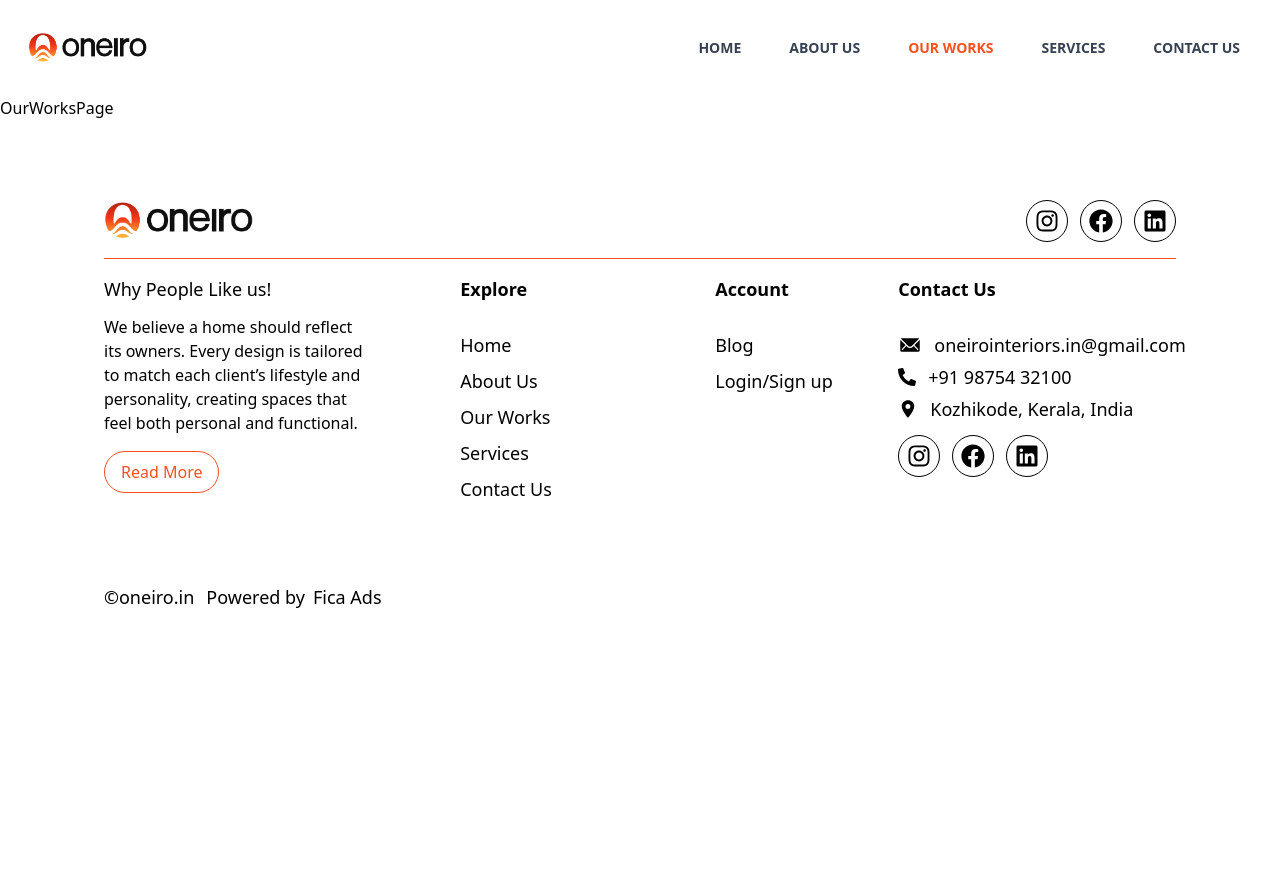
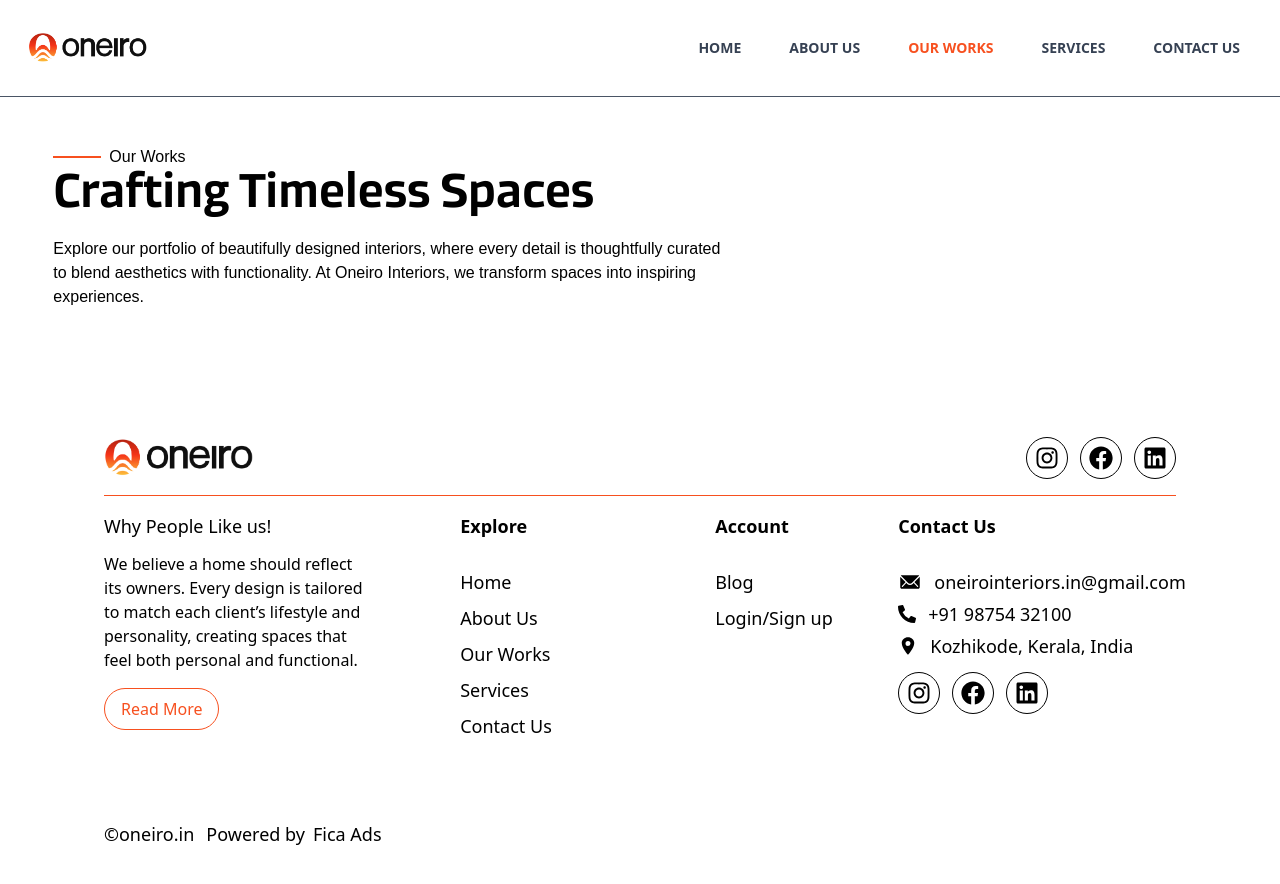
Before and after one commit to Fica-Web/oneiroInteriors, a React (Vite) app in the folder frontend/: page /our-works in a window 1280 px wide. Shown: the top 884 px of the page. Before the commit the page ends 800 px from the top, so only its background shows below. Built offline with nearby package versions, Linux system fonts and the light colour scheme; a web font is replaced by a local one.

Commit message:
added content in reusable title

```diff
--- a/frontend/src/pages/user/AboutPage.jsx
+++ b/frontend/src/pages/user/AboutPage.jsx
@@ -6,8 +6,8 @@ const AboutPage = () => {
         <div>
             <ReusableTitle
                 page='About Us'
-                title='Who we are'
-                description='Welcome to Oneiro, where every space tells a story of innovation, passion, and unparalleled craftsmanship. Established in 2018, Koortsi has evolved into a distinguished name in the realms of architecture and interior design.'
+                title='Designing with Purpose'
+                description="At Oneiro Interiors, we believe every space tells a story. Our passion for design, precision, and personalization allows us to create interiors that reflect your unique lifestyle and aspirations."
             />
         </div>
     )
--- a/frontend/src/pages/user/OurWorksPage.jsx
+++ b/frontend/src/pages/user/OurWorksPage.jsx
@@ -1,9 +1,14 @@
-import React from 'react'
+import React from 'react';
+import ReusableTitle from '../../components/reusable/ReusableTitle';
 
 const OurWorksPage = () => {
     return (
         <div>
-            OurWorksPage
+            <ReusableTitle
+                page='Our Works'
+                title='Crafting Timeless Spaces'
+                description="Explore our portfolio of beautifully designed interiors, where every detail is thoughtfully curated to blend aesthetics with functionality. At Oneiro Interiors, we transform spaces into inspiring experiences."
+            />
         </div>
     )
 }
```
